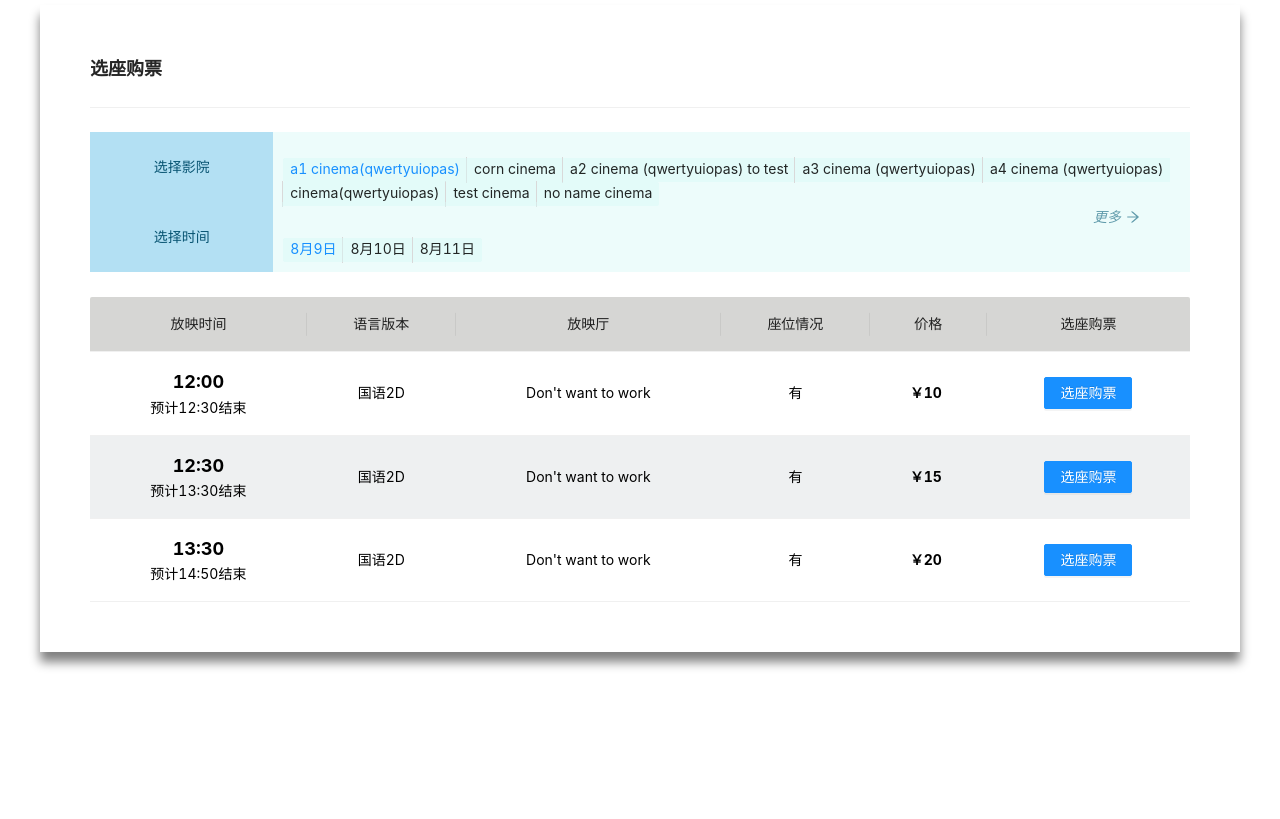
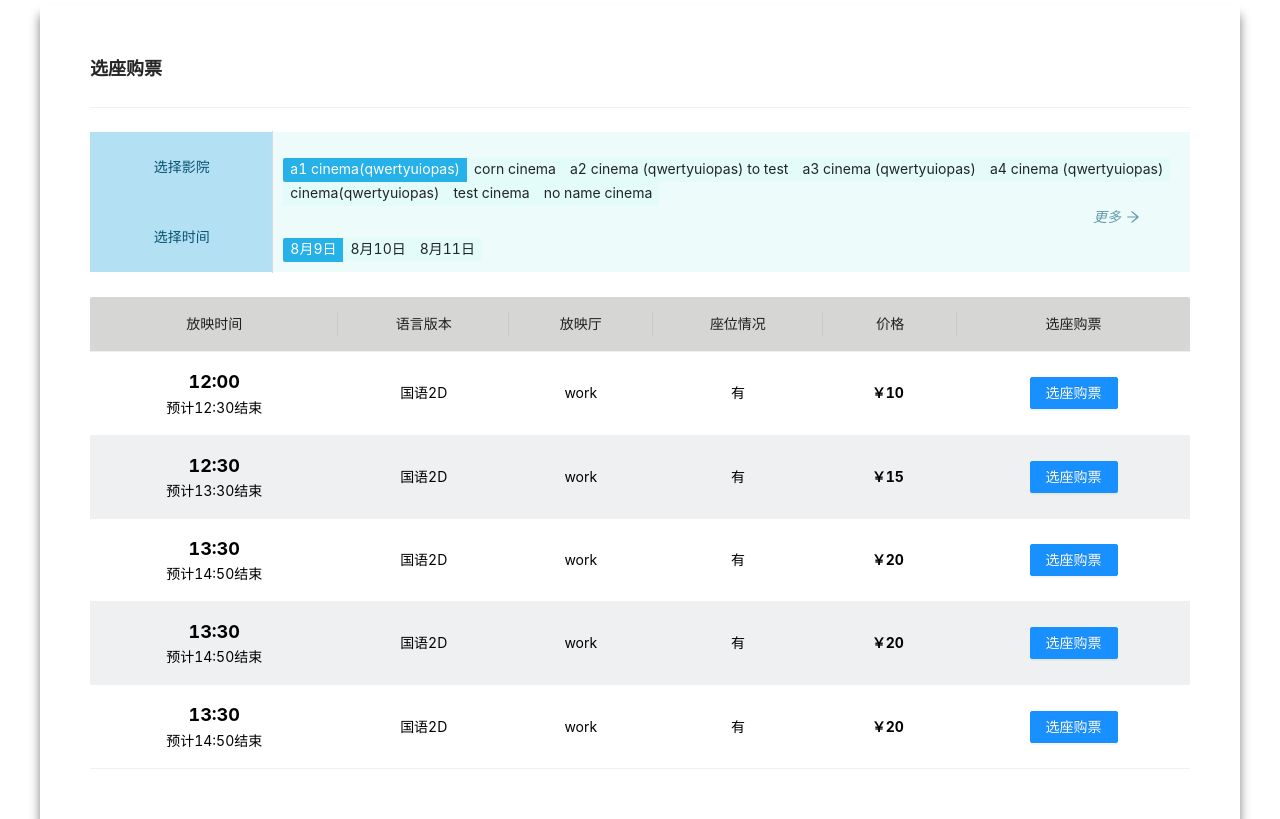
Before and after one commit to lambert7sgithub/weticket-frontend-backup, a React (Create React App) app: page /s in a window 1280 px wide. Built offline with nearby package versions, Linux system fonts and the light colour scheme.

Commit message:
fix: remove radio button style

```diff
--- a/src/feature/Scheduling/ScheduleTable.css
+++ b/src/feature/Scheduling/ScheduleTable.css
@@ -84,4 +84,11 @@
 .ant-radio-button-wrapper {
   border: none !important;
   background-color: rgba(213, 248, 245, 0.432) !important;
+  position: static !important;
 }
+
+.ant-radio-group-solid .ant-radio-button-wrapper-checked:not(.ant-radio-button-wrapper-disabled) {
+  color: #ffffff !important;
+  background: rgb(38, 177, 233) !important;
+  border-color: #1890ff;
+}
--- a/src/feature/Scheduling/ScheduleTable.jsx
+++ b/src/feature/Scheduling/ScheduleTable.jsx
@@ -10,7 +10,7 @@ const ScheduleTable = () => {
       screeningId: 1,
       movieId: 1,
       audioriumId: 1,
-      auditoriumNmae: "Don't want to work",
+      auditoriumNmae: "work",
       startTime: "12:00",
       endTime: "12:30",
       seatSituation: "有",
@@ -21,7 +21,7 @@ const ScheduleTable = () => {
       screeningId: 2,
       movieId: 1,
       audioriumId: 1,
-      auditoriumNmae: "Don't want to work",
+      auditoriumNmae: "work",
       startTime: "12:30",
       endTime: "13:30",
       language: "国语2D",
@@ -32,7 +32,29 @@ const ScheduleTable = () => {
       screeningId: 3,
       movieId: 1,
       audioriumId: 1,
-      auditoriumNmae: "Don't want to work",
+      auditoriumNmae: "work",
+      startTime: "13:30",
+      endTime: "14:50",
+      language: "国语2D",
+      seatSituation: "有",
+      price: 20,
+    },
+    {
+      screeningId: 4,
+      movieId: 1,
+      audioriumId: 1,
+      auditoriumNmae: "work",
+      startTime: "13:30",
+      endTime: "14:50",
+      language: "国语2D",
+      seatSituation: "有",
+      price: 20,
+    },
+    {
+      screeningId: 5,
+      movieId: 1,
+      audioriumId: 1,
+      auditoriumNmae: "work",
       startTime: "13:30",
       endTime: "14:50",
       language: "国语2D",
@@ -78,6 +100,7 @@ const ScheduleTable = () => {
                     defaultValue={chosenCinema}
                     size="small"
                     className="cinema"
+                    buttonStyle="solid"
                     onChange={updateCinema}
                     style={{
                       marginTop: 16,
@@ -105,6 +128,7 @@ const ScheduleTable = () => {
                     defaultValue={chosenDate}
                     size="small"
                     className="cinema"
+                    buttonStyle="solid"
                     onChange={updateDate}
                     style={{
                       marginTop: 16,
```
Lines whose indentation alone changed are shown as unchanged.
